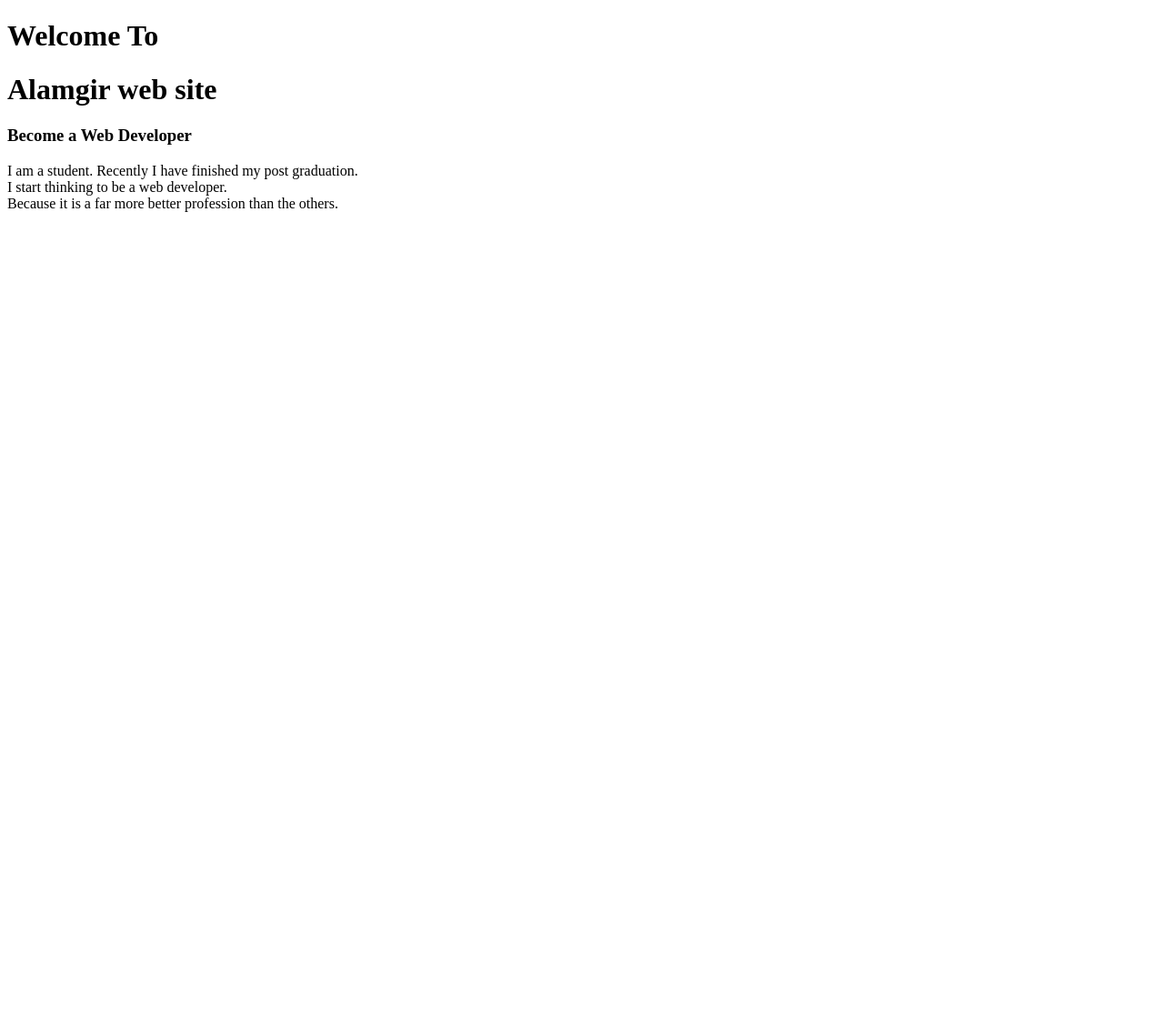
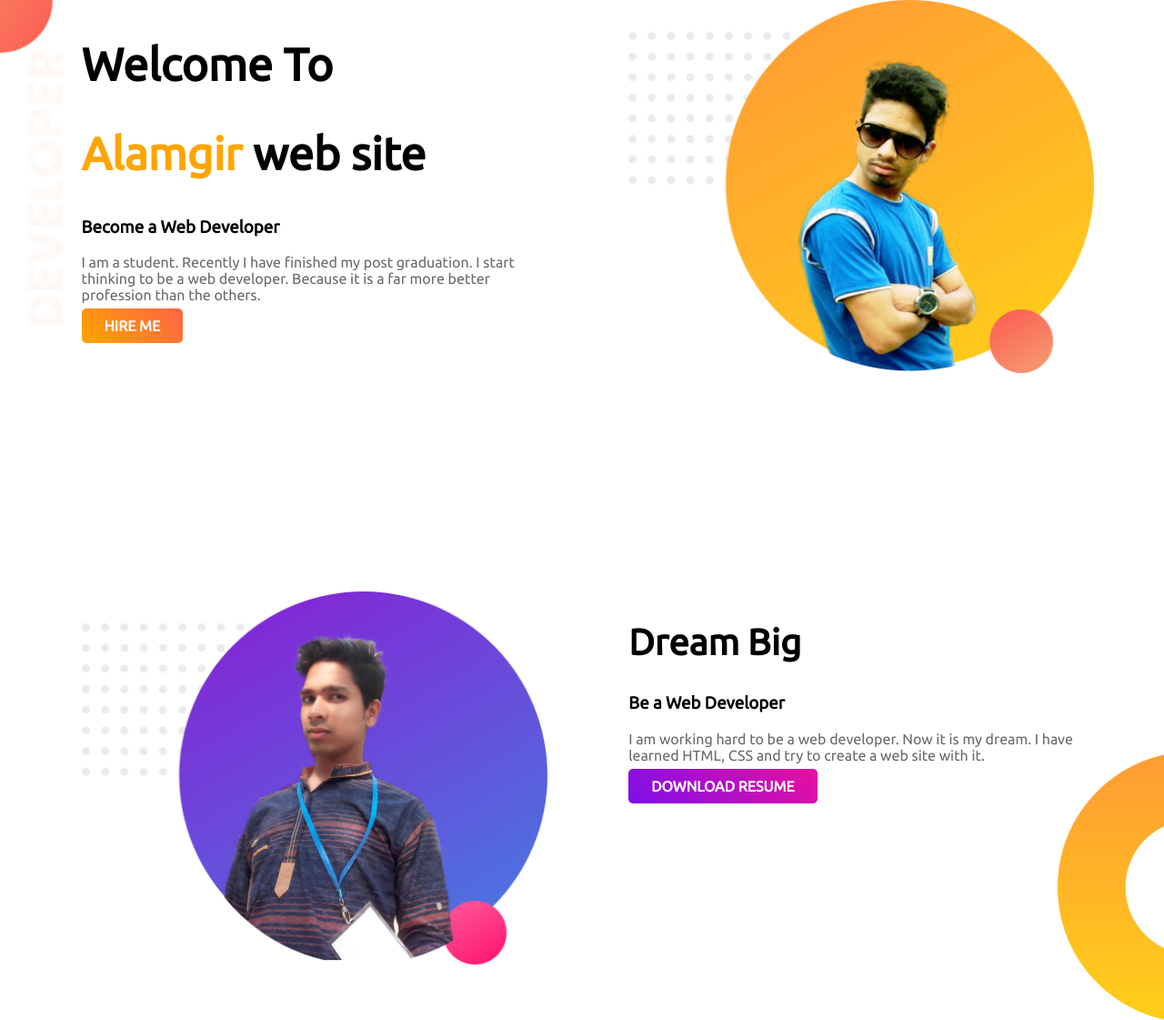
Before and after one commit to Alamgirhossann/web-portfolio, a plain HTML site: page index.html in a window 1280 px wide. Shown: the whole page at 91% size. Before the commit the page ends 800 px from the top, so only its background shows below. Drawn offline with Linux system fonts and the light colour scheme; a web font is replaced by a local one.

Commit message:
new section added

```diff
--- a/index.html
+++ b/index.html
@@ -4,11 +4,37 @@
     <meta charset="UTF-8">
     <meta name="viewport" content="width=device-width, initial-scale=1.0">
     <title>Alamgir web site</title>
+    <link href="https://fonts.googleapis.com/css?family=Tomorrow|Ubuntu&display=swap" rel="stylesheet">
+    <link rel="stylesheet" href="style.css">
 </head>
 <body>
-    <h1>Welcome To</h1>
-    <h1>Alamgir web site</h1>
-    <h3>Become a Web Developer</h3>
-    <p>I am a student. Recently I have finished my post graduation. <br> I start thinking to be a web developer. <br> Because it is a far more better profession than the others.</p>
+    <section class="background-img">
+        <div class="half-width">
+            <h1>Welcome To</h1>
+            <h1><span class="color-name">Alamgir</span> web site</h1>
+            <h3>Become a Web Developer</h3>
+            <p>I am a student. Recently I have finished my post graduation. I start thinking to be a web developer.  Because it is a far more better profession than the others.</p>
+            <a class="link-button" href="https://github.com/programminghero1" target="_blank">HIRE ME</a>
+        </div>
+
+        <div class="half-width">
+            <img src="images/alamgir (2).png" alt="alamgir picture">
+
+        </div>
+    </section>
+    <section class="background-img2">
+        <div class="half-width">
+            <img src="images/alamgir (1).png" alt="alamgir picture">
+        </div>
+
+        <div class="half-width">
+            <h2>Dream Big</h2>
+            <h3>Be a Web Developer</h3>
+            <p>I am working hard to be a web developer. Now it is my dream. I have learned HTML, CSS and try to create a web site with it.</p>
+            <a class="button-color" href="https://github.com/programminghero1" target="_blank">DOWNLOAD RESUME</a>
+
+        </div>
+    </section>
+
 </body>
 </html>
--- /dev/null
+++ b/style.css
@@ -0,0 +1,55 @@
+body{
+    margin: 0px;
+    font-family: 'Tomorrow','Ubuntu';
+}
+h1{
+    font-size: 50px;
+}
+h2{
+    font-size: 40px;
+}
+p{
+    color: dimgray;
+}
+.color-name{
+    color: orange;
+}
+.half-width{
+    width: 40%;
+    float: left;
+    padding-left: 5%;
+    margin-left: 2%;
+}
+.half-width img{
+    width: 100%;
+}
+.background-img{
+    background-image: url("images/top-banner.png");
+    background-repeat: no-repeat;
+
+}
+section{
+    height: 500px;
+    padding-bottom: 150px;
+}
+.link-button{
+    text-decoration: none;
+    background-image: linear-gradient(45deg,orange, tomato);
+    padding: 10px 25px;
+    color: white;
+    border-radius: 5px;
+    font-weight: 700;
+}
+.background-img2{
+    background-image: url("images/dream-bg.png");
+    background-repeat: no-repeat;
+    background-position: right;
+}
+.button-color{
+    background-image: linear-gradient(45deg, #7D0FEA ,#EA0F9E );
+    color: white;
+    text-decoration: none;
+    padding: 10px 25px;
+    font-weight: 700;
+    border-radius: 5px;
+}
```
Also changed, not shown: images/alamgir (1).png (added), images/alamgir (2).png (added).
